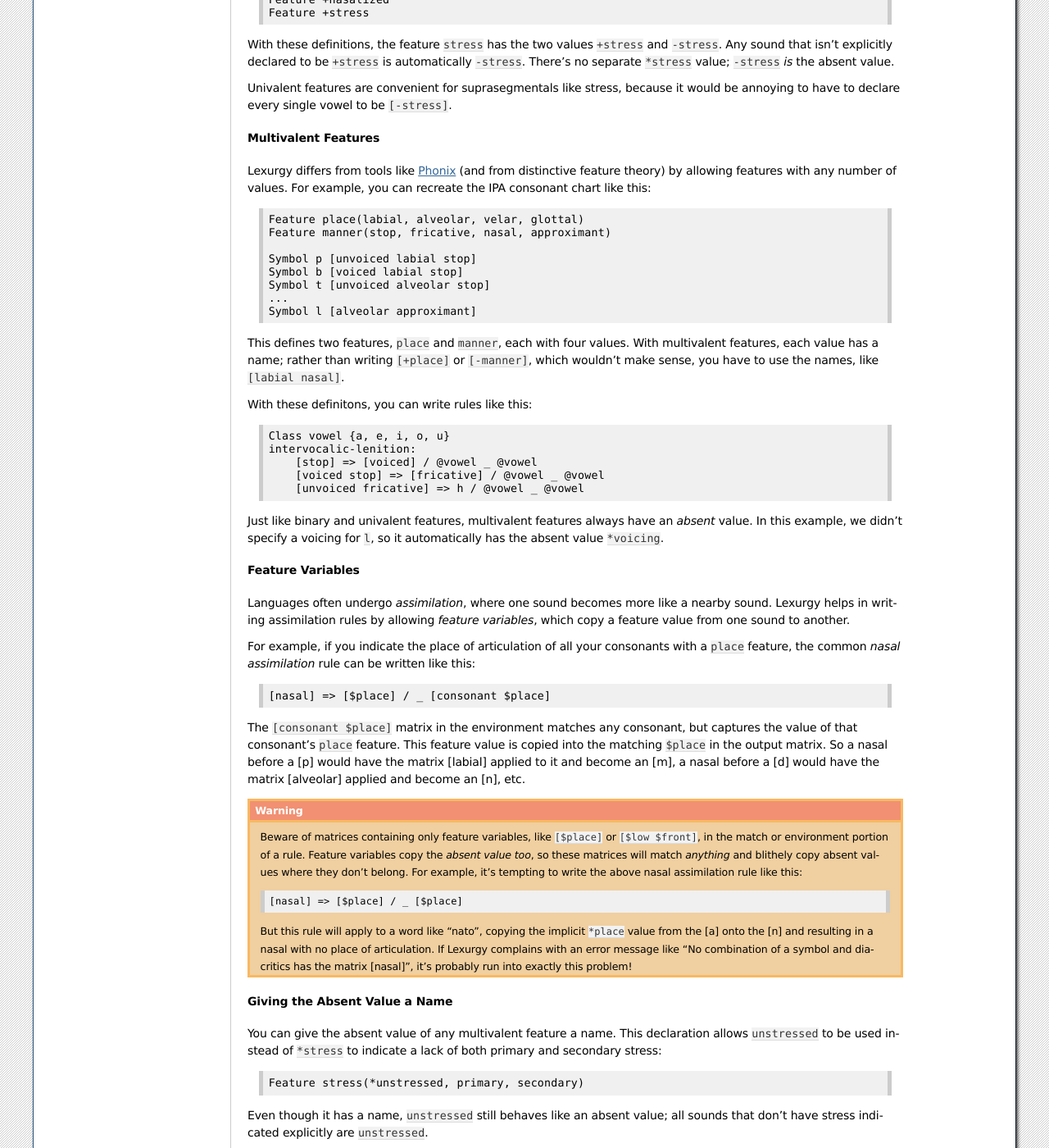
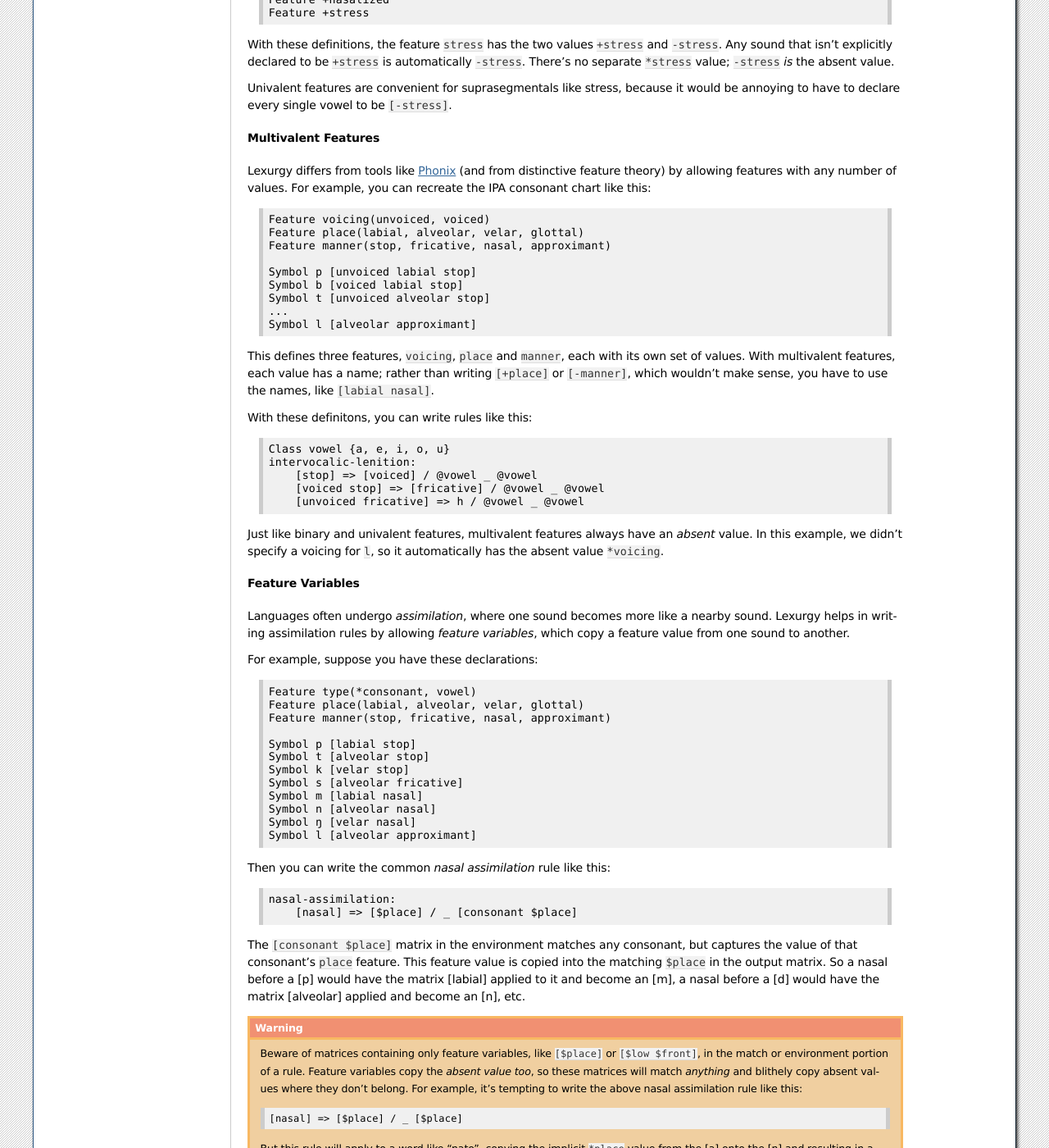
Before and after one commit to def-gthill/lexurgy, a Sphinx documentation site: the page built from doc/source/sc-tutorial.rst, in a window 1280 px wide and 1400 px high, scrolled down 6821 px. Shown: the whole window at 82% size. Built offline with Sphinx 7.4.7, drawn with Linux system fonts in a browser that asks for light colours.

Commit message:
Fixed the nasal assimilation example

```diff
--- a/doc/source/sc-tutorial.rst
+++ b/doc/source/sc-tutorial.rst
@@ -480,6 +480,7 @@ Lexurgy differs from tools like
 features with any number of values. For example,
 you can recreate the IPA consonant chart like this::
 
+    Feature voicing(unvoiced, voiced)
     Feature place(labial, alveolar, velar, glottal)
     Feature manner(stop, fricative, nasal, approximant)
 
@@ -489,8 +490,8 @@ you can recreate the IPA consonant chart like this::
     ...
     Symbol l [alveolar approximant]
 
-This defines two features, ``place`` and ``manner``, each with
-four values. With multivalent features, each value has a name;
+This defines three features, ``voicing``, ``place`` and ``manner``, each
+with its own set of values. With multivalent features, each value has a name;
 rather than writing ``[+place]`` or ``[-manner]``, which wouldn't make
 sense, you have to use the names, like ``[labial nasal]``.
 
@@ -513,11 +514,25 @@ Languages often undergo *assimilation*, where one sound becomes more like a near
 Lexurgy helps in writing assimilation rules by allowing *feature variables*, which copy
 a feature value from one sound to another.
 
-For example, if you indicate the place of articulation of all your consonants with a
-``place`` feature, the common *nasal assimilation* rule
-can be written like this::
+For example, suppose you have these declarations::
 
-    [nasal] => [$place] / _ [consonant $place]
+    Feature type(*consonant, vowel)
+    Feature place(labial, alveolar, velar, glottal)
+    Feature manner(stop, fricative, nasal, approximant)
+
+    Symbol p [labial stop]
+    Symbol t [alveolar stop]
+    Symbol k [velar stop]
+    Symbol s [alveolar fricative]
+    Symbol m [labial nasal]
+    Symbol n [alveolar nasal]
+    Symbol ŋ [velar nasal]
+    Symbol l [alveolar approximant]
+
+Then you can write the common *nasal assimilation* rule like this::
+
+    nasal-assimilation:
+        [nasal] => [$place] / _ [consonant $place]
 
 The ``[consonant $place]`` matrix in the environment matches any consonant, but captures the
 value of that consonant's ``place`` feature. This feature value is copied into the matching
```
